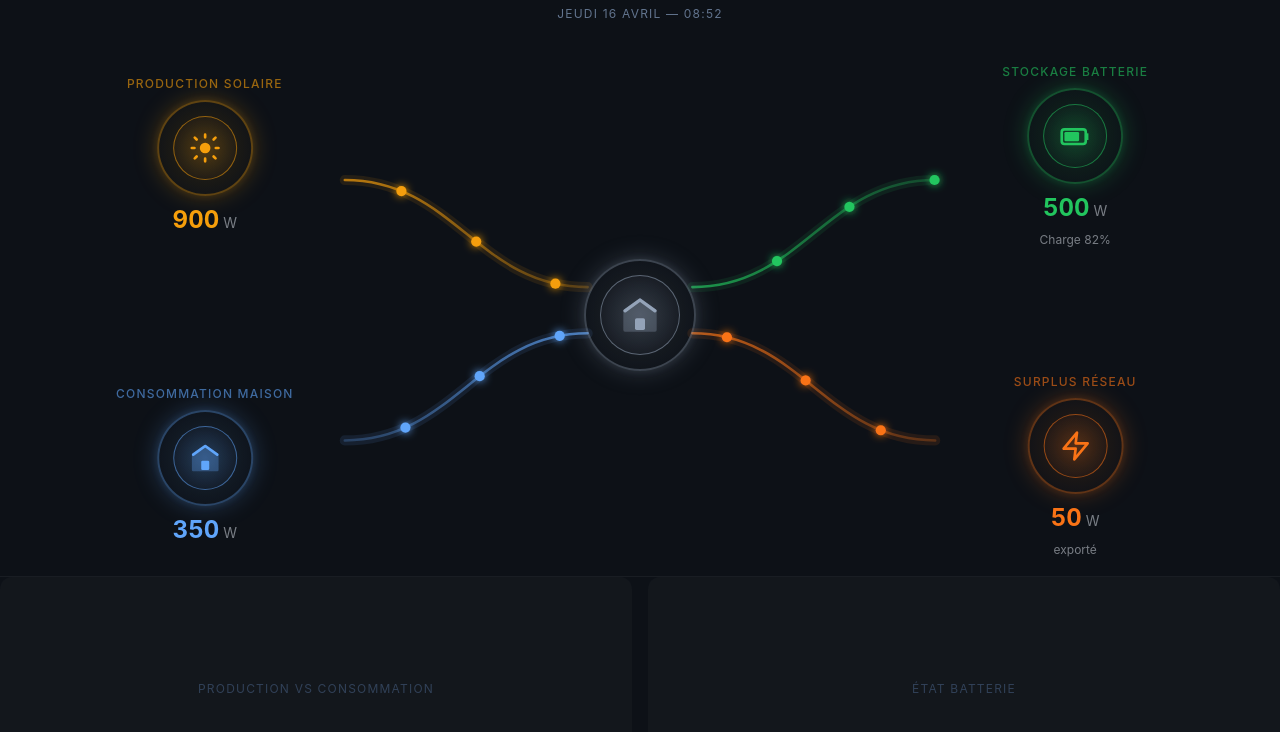
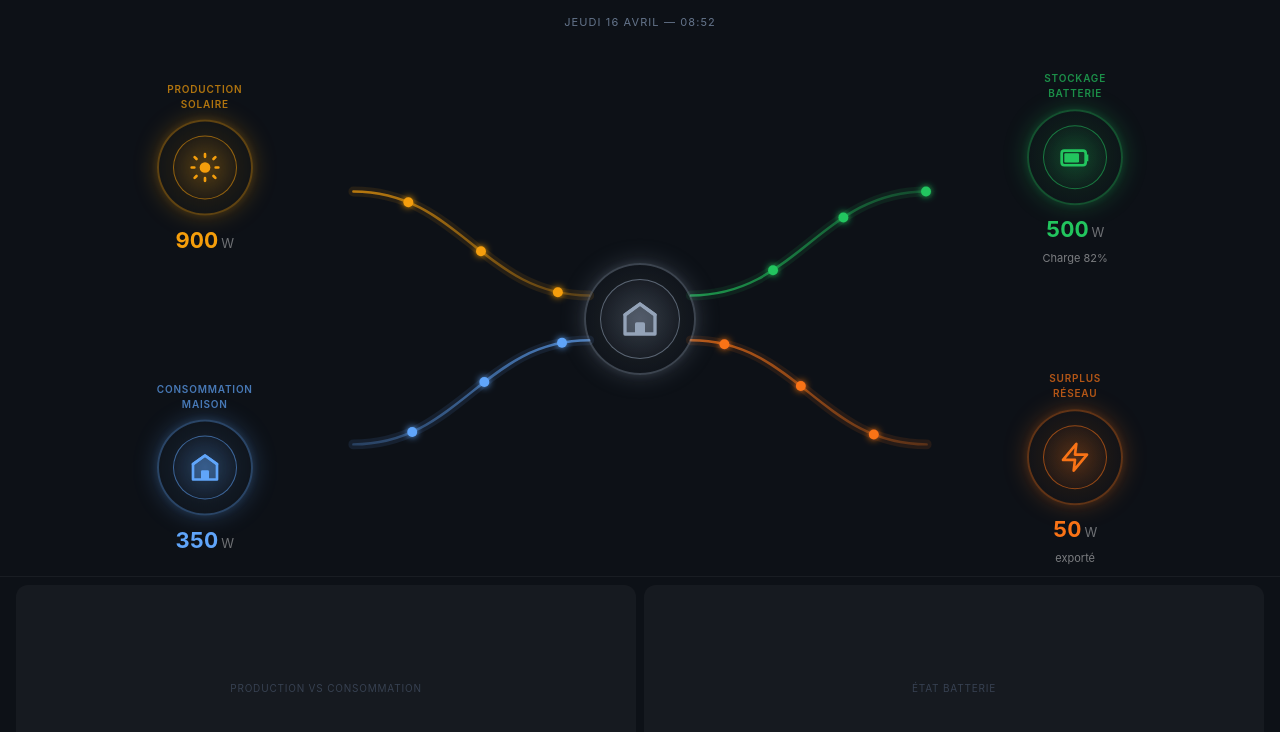
Before and after one commit to jeremyDevios/HomeAssistantIpadMini, a React (Vite) app: page / in a window 1280 px wide. Shown: the top 732 px of the page. Built offline with nearby package versions, Linux system fonts and the light colour scheme.

Commit message:
Update for ipad

```diff
--- a/src/App.jsx
+++ b/src/App.jsx
@@ -3,16 +3,18 @@ import FlowDiagram from './components/FlowDiagram'
 import { MOCK_DATA } from './lib/mockData'
 
 function Clock() {
-  const [now, setNow] = useState(new Date())
-  useEffect(() => {
-    const t = setInterval(() => setNow(new Date()), 10000)
-    return () => clearInterval(t)
+  var init = useState(new Date())
+  var now = init[0]
+  var setNow = init[1]
+  useEffect(function() {
+    var t = setInterval(function() { setNow(new Date()) }, 10000)
+    return function() { clearInterval(t) }
   }, [])
-  const day  = now.toLocaleDateString('fr-FR', { weekday: 'long', day: 'numeric', month: 'long' })
-  const time = now.toLocaleTimeString('fr-FR', { hour: '2-digit', minute: '2-digit' })
+  var day  = now.toLocaleDateString('fr-FR', { weekday: 'long', day: 'numeric', month: 'long' })
+  var time = now.toLocaleTimeString('fr-FR', { hour: '2-digit', minute: '2-digit' })
   return (
-    <div className="text-center py-2">
-      <span className="text-xs text-slate-500 tracking-widest uppercase">
+    <div style={{ textAlign: 'center', padding: '8px 0' }}>
+      <span style={{ fontSize: 11, color: '#64748b', letterSpacing: '0.1em', textTransform: 'uppercase' }}>
         {day} — {time}
       </span>
     </div>
@@ -20,31 +22,59 @@ function Clock() {
 }
 
 export default function App() {
-  // Will be replaced by live HA data in Milestone 4
-  const [data] = useState(MOCK_DATA)
+  var init = useState(MOCK_DATA)
+  var data = init[0]
 
   return (
-    <div className="flex flex-col w-screen h-screen overflow-hidden" style={{ background: '#0d1117' }}>
+    <div style={{
+      display: 'flex',
+      flexDirection: 'column',
+      width: '100vw',
+      height: '100vh',
+      overflow: 'hidden',
+      background: '#0d1117',
+      boxSizing: 'border-box',
+    }}>
       <Clock />
 
-      <div className="flex-1 relative min-h-0">
+      {/* Flow diagram — takes remaining vertical space */}
+      <div style={{ flex: 1, position: 'relative', minHeight: 0 }}>
         <FlowDiagram data={data} />
       </div>
 
-      {/* Charts placeholder — Milestone 5 */}
-      <div
-        className="shrink-0 flex items-center justify-center gap-4 px-6 py-3"
-        style={{ height: '28%', borderTop: '1px solid #ffffff0d' }}
-      >
-        <div className="flex-1 h-full flex items-center justify-center rounded-xl"
-             style={{ background: '#ffffff06' }}>
-          <span className="text-xs text-slate-700 tracking-widest uppercase">
+      {/* Charts placeholder */}
+      <div style={{
+        flexShrink: 0,
+        display: 'flex',
+        flexDirection: 'row',
+        alignItems: 'stretch',
+        height: '28%',
+        padding: '8px 16px',
+        borderTop: '1px solid rgba(255,255,255,0.05)',
+        boxSizing: 'border-box',
+      }}>
+        <div style={{
+          flex: 1,
+          display: 'flex',
+          alignItems: 'center',
+          justifyContent: 'center',
+          borderRadius: 12,
+          background: 'rgba(255,255,255,0.04)',
+          marginRight: 8,
+        }}>
+          <span style={{ fontSize: 10, color: '#374151', letterSpacing: '0.08em', textTransform: 'uppercase' }}>
             Production vs Consommation
           </span>
         </div>
-        <div className="flex-1 h-full flex items-center justify-center rounded-xl"
-             style={{ background: '#ffffff06' }}>
-          <span className="text-xs text-slate-700 tracking-widest uppercase">
+        <div style={{
+          flex: 1,
+          display: 'flex',
+          alignItems: 'center',
+          justifyContent: 'center',
+          borderRadius: 12,
+          background: 'rgba(255,255,255,0.04)',
+        }}>
+          <span style={{ fontSize: 10, color: '#374151', letterSpacing: '0.08em', textTransform: 'uppercase' }}>
             État Batterie
           </span>
         </div>
--- a/src/components/EnergyNode.jsx
+++ b/src/components/EnergyNode.jsx
@@ -1,93 +1,125 @@
-// SVG icons for each node type
-const ICONS = {
-  solar: (
-    <svg viewBox="0 0 24 24" fill="currentColor" className="w-8 h-8">
-      <circle cx="12" cy="12" r="4" />
+var ICON_SIZE_SM = 32
+var ICON_SIZE_LG = 40
+
+function SolarIcon({ size, color }) {
+  return (
+    <svg width={size} height={size} viewBox="0 0 24 24" fill="none" style={{ display: 'block' }}>
+      <circle cx="12" cy="12" r="4" fill={color} />
       <path d="M12 2v2M12 20v2M4.22 4.22l1.42 1.42M18.36 18.36l1.42 1.42M2 12h2M20 12h2M4.22 19.78l1.42-1.42M18.36 5.64l1.42-1.42"
-        stroke="currentColor" strokeWidth="2" strokeLinecap="round" fill="none" />
+        stroke={color} strokeWidth="2" strokeLinecap="round" />
     </svg>
-  ),
-  battery: (
-    <svg viewBox="0 0 24 24" fill="currentColor" className="w-8 h-8">
-      <rect x="2" y="7" width="18" height="11" rx="2" stroke="currentColor" strokeWidth="2" fill="none" />
-      <path d="M20 10h2v5h-2" fill="currentColor" />
-      <rect x="4" y="9" width="11" height="7" rx="1" fill="currentColor" />
-    </svg>
-  ),
-  house: (
-    <svg viewBox="0 0 24 24" fill="currentColor" className="w-10 h-10">
-      <path d="M3 9.5L12 3l9 6.5V21H3V9.5z" stroke="currentColor" strokeWidth="2"
-        strokeLinejoin="round" fill="currentColor" opacity="0.3" />
-      <path d="M3 9.5L12 3l9 6.5" stroke="currentColor" strokeWidth="2"
-        strokeLinecap="round" strokeLinejoin="round" fill="none" />
-      <rect x="9" y="14" width="6" height="7" rx="1" fill="currentColor" />
-    </svg>
-  ),
-  consumption: (
-    <svg viewBox="0 0 24 24" fill="currentColor" className="w-8 h-8">
-      <path d="M3 9.5L12 3l9 6.5V21H3V9.5z" stroke="currentColor" strokeWidth="2"
-        strokeLinejoin="round" fill="currentColor" opacity="0.3" />
-      <path d="M3 9.5L12 3l9 6.5" stroke="currentColor" strokeWidth="2"
-        strokeLinecap="round" strokeLinejoin="round" fill="none" />
-      <rect x="9" y="14" width="6" height="7" rx="1" fill="currentColor" />
-    </svg>
-  ),
-  grid: (
-    <svg viewBox="0 0 24 24" fill="none" className="w-8 h-8">
-      <path d="M13 2L3 14h9l-1 8 10-12h-9l1-8z"
-        stroke="currentColor" strokeWidth="2" strokeLinecap="round" strokeLinejoin="round" />
-    </svg>
-  ),
+  )
 }
 
-export default function EnergyNode({ type, color, label, watts, subLabel, size = 'md' }) {
-  const isLarge = size === 'lg'
-  const ringSize  = isLarge ? 'w-28 h-28' : 'w-24 h-24'
-  const innerSize = isLarge ? 'w-20 h-20' : 'w-16 h-16'
-  const wattSize  = isLarge ? 'text-3xl'  : 'text-2xl'
+function BatteryIcon({ size, color }) {
+  return (
+    <svg width={size} height={size} viewBox="0 0 24 24" fill="none" style={{ display: 'block' }}>
+      <rect x="2" y="7" width="18" height="11" rx="2" stroke={color} strokeWidth="2" />
+      <path d="M20 10h2v5h-2" fill={color} />
+      <rect x="4" y="9" width="11" height="7" rx="1" fill={color} />
+    </svg>
+  )
+}
+
+function HouseIcon({ size, color }) {
+  return (
+    <svg width={size} height={size} viewBox="0 0 24 24" fill="none" style={{ display: 'block' }}>
+      <path d="M3 9.5L12 3l9 6.5V21H3V9.5z" stroke={color} strokeWidth="2"
+        strokeLinejoin="round" fill={color} fillOpacity="0.3" />
+      <path d="M3 9.5L12 3l9 6.5" stroke={color} strokeWidth="2"
+        strokeLinecap="round" strokeLinejoin="round" />
+      <rect x="9" y="14" width="6" height="7" rx="1" fill={color} />
+    </svg>
+  )
+}
+
+function GridIcon({ size, color }) {
+  return (
+    <svg width={size} height={size} viewBox="0 0 24 24" fill="none" style={{ display: 'block' }}>
+      <path d="M13 2L3 14h9l-1 8 10-12h-9l1-8z"
+        stroke={color} strokeWidth="2" strokeLinecap="round" strokeLinejoin="round" />
+    </svg>
+  )
+}
+
+function getIcon(type, size, color) {
+  if (type === 'solar')       return <SolarIcon size={size} color={color} />
+  if (type === 'battery')     return <BatteryIcon size={size} color={color} />
+  if (type === 'house')       return <HouseIcon size={size} color={color} />
+  if (type === 'consumption') return <HouseIcon size={size} color={color} />
+  if (type === 'grid')        return <GridIcon size={size} color={color} />
+  return null
+}
+
+export default function EnergyNode({ type, color, label, watts, subLabel, size }) {
+  var isLarge    = size === 'lg'
+  var ringPx     = isLarge ? 112 : 96
+  var innerPx    = isLarge ? 80  : 64
+  var iconSize   = isLarge ? ICON_SIZE_LG : ICON_SIZE_SM
+  var wattFontSz = isLarge ? 28 : 22
 
   return (
-    <div className="flex flex-col items-center gap-2">
-      <p className="text-xs font-medium tracking-widest uppercase opacity-60"
-         style={{ color }}>
-        {label}
-      </p>
+    <div style={{ display: 'flex', flexDirection: 'column', alignItems: 'center' }}>
+
+      {label ? (
+        <p style={{
+          fontSize: 10,
+          fontWeight: 600,
+          letterSpacing: '0.08em',
+          textTransform: 'uppercase',
+          color: color,
+          opacity: 0.7,
+          marginBottom: 8,
+          textAlign: 'center',
+          maxWidth: ringPx,
+        }}>
+          {label}
+        </p>
+      ) : null}
 
       {/* Outer glow ring */}
-      <div
-        className={`${ringSize} rounded-full flex items-center justify-center`}
-        style={{
-          background: `radial-gradient(circle, ${color}22 0%, ${color}08 70%, transparent 100%)`,
-          boxShadow: `0 0 24px ${color}44, 0 0 8px ${color}22`,
-          border: `2px solid ${color}55`,
-        }}
-      >
+      <div style={{
+        width: ringPx,
+        height: ringPx,
+        borderRadius: '50%',
+        display: 'flex',
+        alignItems: 'center',
+        justifyContent: 'center',
+        background: 'radial-gradient(circle, ' + color + '22 0%, ' + color + '08 70%, transparent 100%)',
+        boxShadow: '0 0 24px ' + color + '44, 0 0 8px ' + color + '22',
+        border: '2px solid ' + color + '55',
+        flexShrink: 0,
+      }}>
         {/* Inner circle */}
-        <div
-          className={`${innerSize} rounded-full flex items-center justify-center`}
-          style={{
-            background: `radial-gradient(circle, ${color}33 0%, #0d111780 100%)`,
-            border: `1.5px solid ${color}88`,
-          }}
-        >
-          <span style={{ color }}>{ICONS[type]}</span>
+        <div style={{
+          width: innerPx,
+          height: innerPx,
+          borderRadius: '50%',
+          display: 'flex',
+          alignItems: 'center',
+          justifyContent: 'center',
+          background: 'radial-gradient(circle, ' + color + '33 0%, #0d111780 100%)',
+          border: '1.5px solid ' + color + '88',
+        }}>
+          {getIcon(type, iconSize, color)}
         </div>
       </div>
 
       {/* Wattage */}
-      {watts !== null && (
-        <div className="flex items-baseline gap-1">
-          <span className={`${wattSize} font-bold tabular-nums`} style={{ color }}>
+      {watts !== null && watts !== undefined ? (
+        <div style={{ display: 'flex', alignItems: 'baseline', marginTop: 8 }}>
+          <span style={{ fontSize: wattFontSz, fontWeight: 700, color: color, fontVariantNumeric: 'tabular-nums' }}>
             {watts}
           </span>
-          <span className="text-sm opacity-50">W</span>
+          <span style={{ fontSize: 13, color: '#ffffff', opacity: 0.4, marginLeft: 3 }}>W</span>
         </div>
-      )}
+      ) : null}
 
-      {/* Sub-label (e.g., "Charging 82%") */}
-      {subLabel && (
-        <p className="text-xs opacity-50">{subLabel}</p>
-      )}
+      {/* Sub-label */}
+      {subLabel ? (
+        <p style={{ fontSize: 11, color: '#ffffff', opacity: 0.45, marginTop: 4 }}>{subLabel}</p>
+      ) : null}
+
     </div>
   )
 }
--- a/src/components/FlowCanvas.jsx
+++ b/src/components/FlowCanvas.jsx
@@ -122,7 +122,7 @@ export default function FlowCanvas({ data }) {
     <svg
       viewBox="0 0 1000 540"
       preserveAspectRatio="xMidYMid meet"
-      className="absolute inset-0 w-full h-full pointer-events-none"
+      style={{ position: 'absolute', top: 0, left: 0, width: '100%', height: '100%', pointerEvents: 'none', display: 'block' }}
     >
       <defs>
         {flows.map(function({ id, color, from, to }) {
--- a/src/components/FlowDiagram.jsx
+++ b/src/components/FlowDiagram.jsx
@@ -2,71 +2,85 @@ import EnergyNode from './EnergyNode'
 import FlowCanvas from './FlowCanvas'
 import { COLORS } from '../lib/mockData'
 
-export default function FlowDiagram({ data }) {
-  const NODES = [
+var NODES = [
   {
-      key: 'solar',
-      type: 'solar',
-      color: COLORS.solar,
+    key:   'solar',
+    type:  'solar',
     label: 'Production Solaire',
-      watts: data.solar.watts,
-      pos: { left: '16%', top: '24%' },
+    left:  '16%',
+    top:   '24%',
   },
   {
-      key: 'battery',
-      type: 'battery',
-      color: COLORS.battery,
+    key:   'battery',
+    type:  'battery',
     label: 'Stockage Batterie',
-      watts: data.battery.watts,
-      subLabel: `${data.battery.charging ? 'Charge' : 'Décharge'} ${data.battery.soc}%`,
-      pos: { left: '84%', top: '24%' },
+    left:  '84%',
+    top:   '24%',
   },
   {
-      key: 'consumption',
-      type: 'consumption',
-      color: COLORS.consumption,
+    key:   'consumption',
+    type:  'consumption',
     label: 'Consommation Maison',
-      watts: data.consumption.watts,
-      pos: { left: '16%', top: '80%' },
+    left:  '16%',
+    top:   '80%',
   },
   {
-      key: 'grid',
-      type: 'grid',
-      color: COLORS.grid,
+    key:   'grid',
+    type:  'grid',
     label: 'Surplus Réseau',
-      watts: data.grid.watts,
-      subLabel: data.grid.exporting ? 'exporté' : 'importé',
-      pos: { left: '84%', top: '80%' },
+    left:  '84%',
+    top:   '80%',
   },
 ]
 
+export default function FlowDiagram({ data }) {
   return (
-    <div className="relative w-full h-full">
+    <div style={{ position: 'relative', width: '100%', height: '100%' }}>
+
+      {/* Animated SVG flow lines — fills the container */}
       <FlowCanvas data={data} />
 
-      {NODES.map((n) => (
+      {/* Corner energy nodes — absolutely positioned to match SVG viewBox percentages */}
+      {NODES.map(function(n) {
+        var nodeData = data[n.key] || {}
+        var subLabel = null
+        if (n.key === 'battery') {
+          subLabel = (nodeData.charging ? 'Charge' : 'Décharge') + ' ' + nodeData.soc + '%'
+        } else if (n.key === 'grid') {
+          subLabel = nodeData.exporting ? 'exporté' : 'importé'
+        }
+
+        return (
           <div
             key={n.key}
-          className="absolute"
-          style={{ left: n.pos.left, top: n.pos.top, transform: 'translate(-50%, -50%)' }}
+            style={{
+              position: 'absolute',
+              left: n.left,
+              top: n.top,
+              transform: 'translate(-50%, -50%)',
+            }}
           >
             <EnergyNode
               type={n.type}
-            color={n.color}
+              color={COLORS[n.key]}
               label={n.label}
-            watts={n.watts}
-            subLabel={n.subLabel}
+              watts={nodeData.watts}
+              subLabel={subLabel}
             />
           </div>
-      ))}
+        )
+      })}
 
       {/* Central house node */}
-      <div
-        className="absolute"
-        style={{ left: '50%', top: '52%', transform: 'translate(-50%, -50%)' }}
-      >
+      <div style={{
+        position: 'absolute',
+        left: '50%',
+        top: '52%',
+        transform: 'translate(-50%, -50%)',
+      }}>
         <EnergyNode type="house" color={COLORS.center} label="" watts={null} size="lg" />
       </div>
+
     </div>
   )
 }
```
Lines whose indentation alone changed are shown as unchanged.
